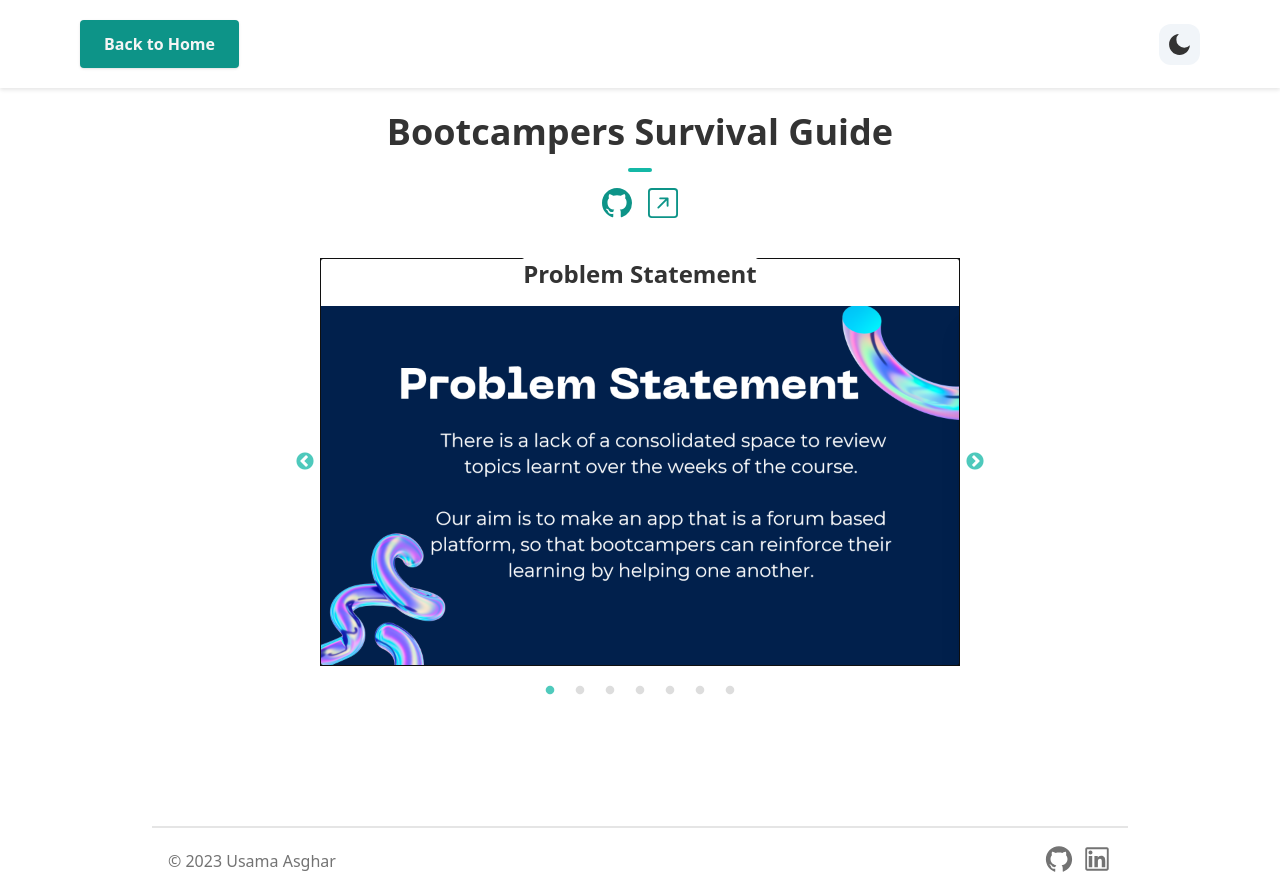
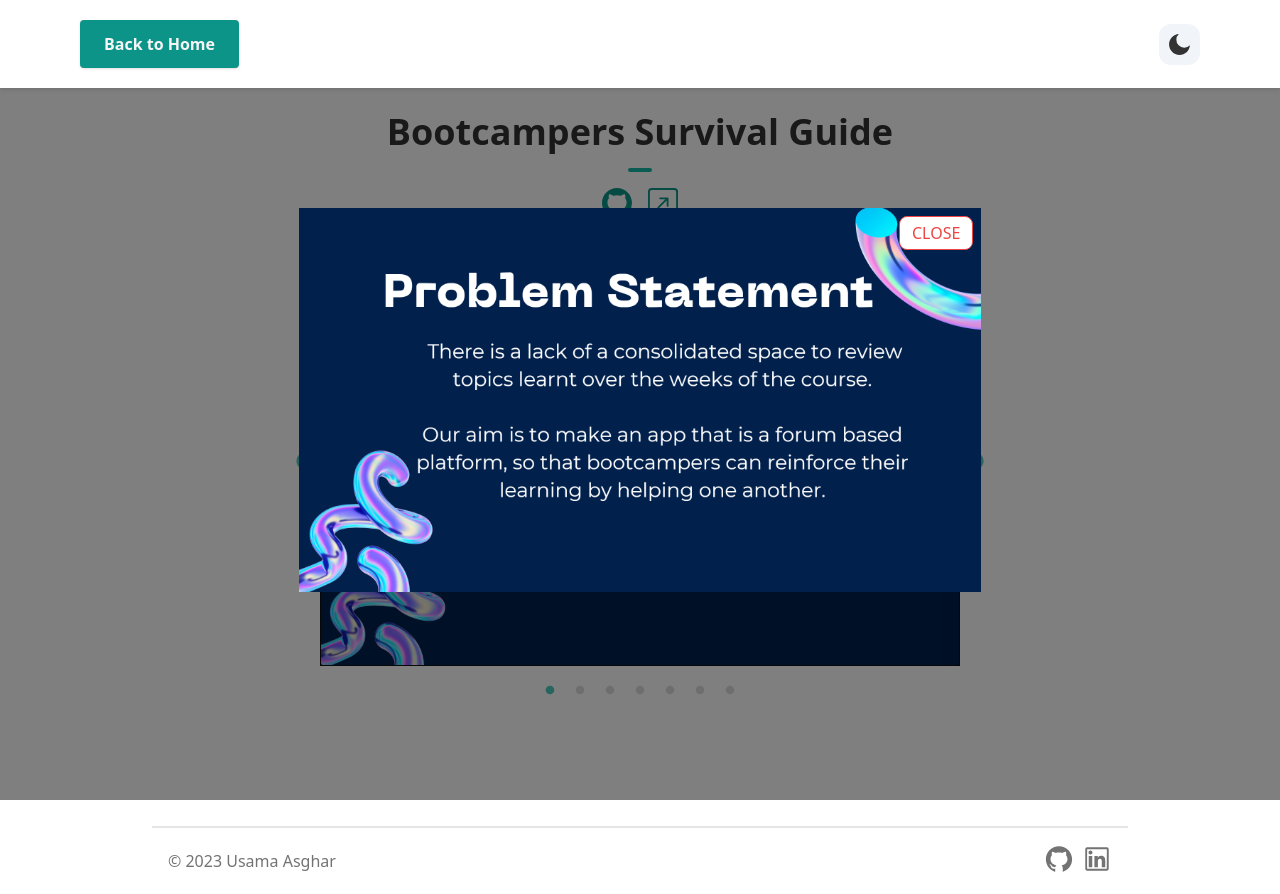
Before and after one commit to usama-asghar1/myPortfolio, a Next.js app in the folder portfolio/: page /bootcamperssurvivalguide in a window 1280 px wide. Both pictures are taken after a click on the element 640 px from the left and 462 px from the top of the page. Built offline with nearby package versions, Linux system fonts and the light colour scheme.

Commit message:
image carousel zoom added

```diff
--- a/portfolio/src/components/ImageCarousel.js
+++ b/portfolio/src/components/ImageCarousel.js
@@ -1,4 +1,6 @@
 import React from 'react';
+import { useState } from 'react';
+import { useEffect } from 'react';
 import Slider from 'react-slick';
 import 'slick-carousel/slick/slick.css';
 import 'slick-carousel/slick/slick-theme.css';
@@ -26,7 +28,7 @@ function NextArrow(props) {
   }
 
   const ImageCarousel = ({ images }) => {
-
+    const [enlargedImage, setEnlargedImage] = useState(null);
 
     const settings = {
       dots: true,
@@ -38,21 +40,49 @@ const ImageCarousel = ({ images }) => {
       prevArrow: <PrevArrow />,
     };
 
+    useEffect(() => {
+      const bodyOverflow = enlargedImage ? 'hidden' : 'auto';
+      document.body.style.overflow = bodyOverflow;
+
+      return () => {
+        document.body.style.overflow = 'auto';
+      };
+    }, [enlargedImage]);
+
+    const enlargeImage = (url) => {
+      setEnlargedImage(url);
+    };
+
+    const handleClose = () => {
+      setEnlargedImage(null);
+    };
 
     return (
       <div className="flex items-center justify-center mt-10 mb-16">
         <div className="w-1/2">
           <Slider {...settings}>
             {images.map((imageInfo, index) => (
-            <div key={index} className="text-center">
+              <div key={index} className="text-center" onClick={() => enlargeImage(imageInfo.url)}>
                 <h1 className="text-center font-bold text-2xl mb-4">{imageInfo.alt}</h1>
-              <img src={imageInfo.url} alt={imageInfo.alt} className='shadow-xl'/>
+                <img src={imageInfo.url} alt={imageInfo.alt} className='shadow-xl' />
               </div>
             ))}
           </Slider>
         </div>
+        {enlargedImage && (
+        <div className="fixed top-0 left-0 w-full h-full bg-black bg-opacity-50 flex items-center justify-center">
+          <div className="max-w-3/4 relative">
+            <img src={enlargedImage} alt="Enlarged" className="w-full h-auto max-h-96" />
+            <button className="absolute top-2 right-2 text-red-500 bg-white border border-red-500 px-3 py-1 rounded-lg" onClick={handleClose}>
+              CLOSE
+            </button>
+          </div>
+        </div>
+      )}
+
       </div>
     );
   };
 
+
 export default ImageCarousel;
```
Lines whose indentation alone changed are shown as unchanged.
